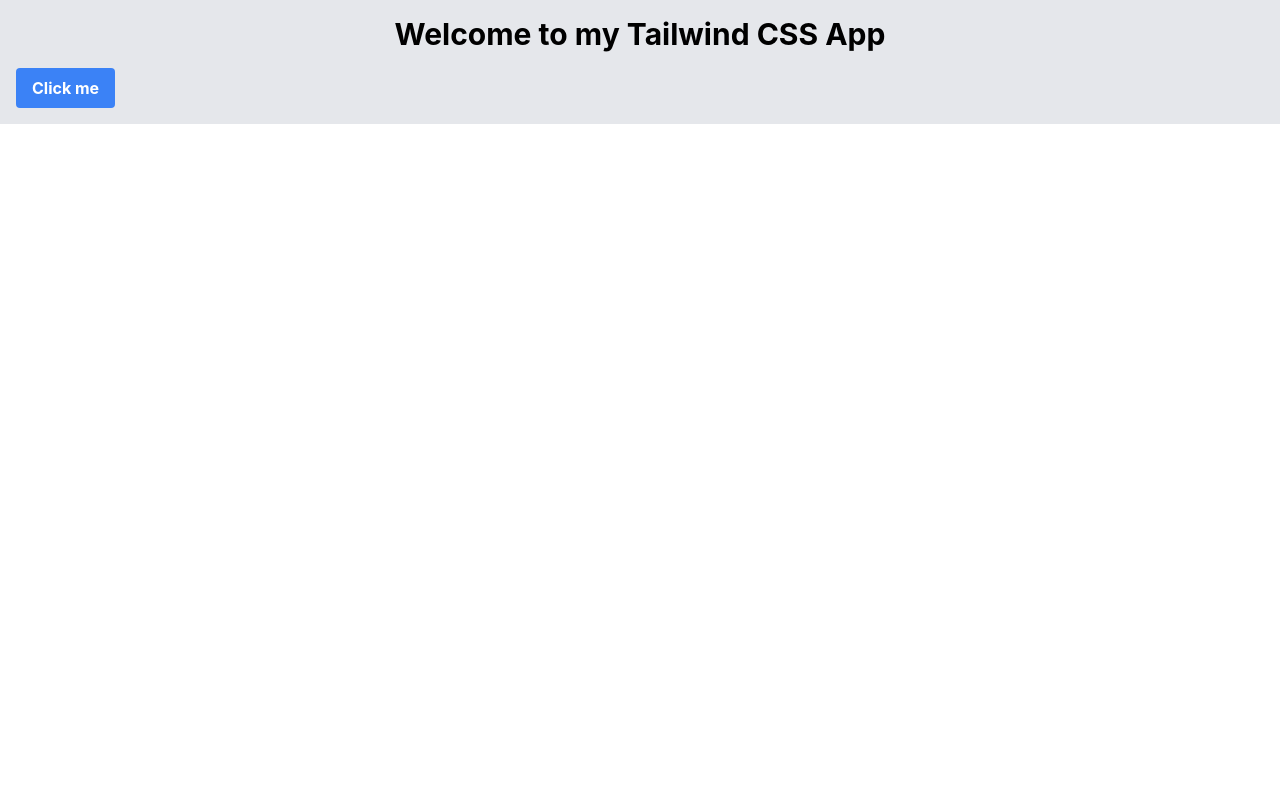
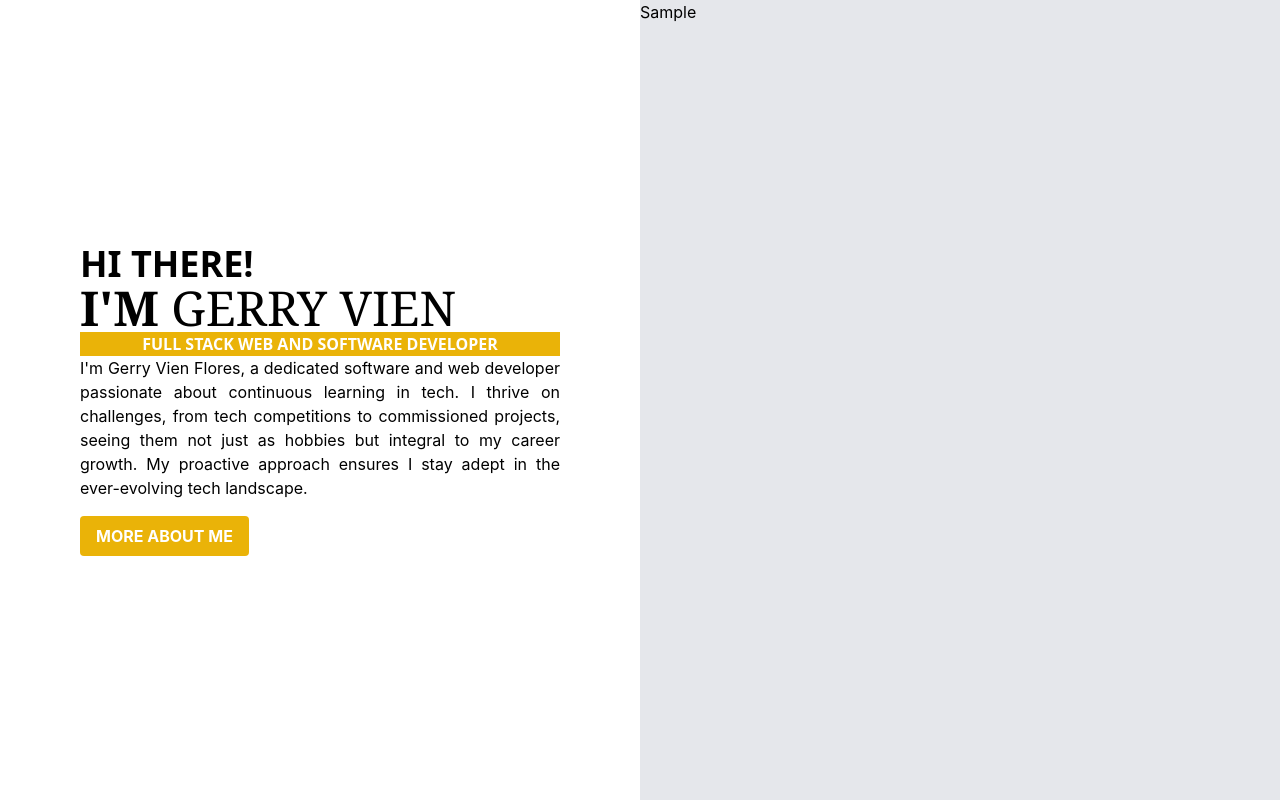
Before and after one commit to 05-14th/personal-portfolio, a React (Create React App) app in the folder frontend/: page / in a window 1280 px wide. Built offline with nearby package versions, Linux system fonts and the light colour scheme.

Commit message:
Front Page 50%

```diff
--- a/frontend/src/App.js
+++ b/frontend/src/App.js
@@ -2,11 +2,25 @@
 
 function App() {
   return (
-    <div className="bg-gray-200 p-4">
-      <h1 className="text-3xl font-bold text-center">Welcome to my Tailwind CSS App</h1>
-      <button className="bg-blue-500 hover:bg-blue-700 text-white font-bold py-2 px-4 rounded mt-4">
-        Click me
-      </button>
+    <div className="bg-gray-200 flex h-screen">
+      <div className="bg-white w-2/4 flex justify-center items-center">
+        <div className="w-3/4">
+          <h2 className="font-bold font-sans text-4xl">HI THERE!</h2>
+          <h1 className="font-serif text-5xl"><b>I'M</b> GERRY VIEN</h1>
+          <div className="bg-yellow-500">
+            <h4 className="font-sans font-bold text-white text-center">FULL STACK WEB AND SOFTWARE DEVELOPER</h4>
+          </div>
+          <p className="text-justify">
+            I'm Gerry Vien Flores, a dedicated software and web developer passionate about continuous learning in tech. I thrive on challenges, from tech competitions to commissioned projects, seeing them not just as hobbies but integral to my career growth. My proactive approach ensures I stay adept in the ever-evolving tech landscape.
+          </p>
+          <button className="bg-yellow-500 hover:bg-yellow-700 text-white font-bold py-2 px-4 rounded mt-4">
+            MORE ABOUT ME
+          </button>
+        </div>
+      </div>
+      <div className='w-2/4'>
+        <h1>Sample</h1>
+      </div>
     </div>
   );
 }
```
